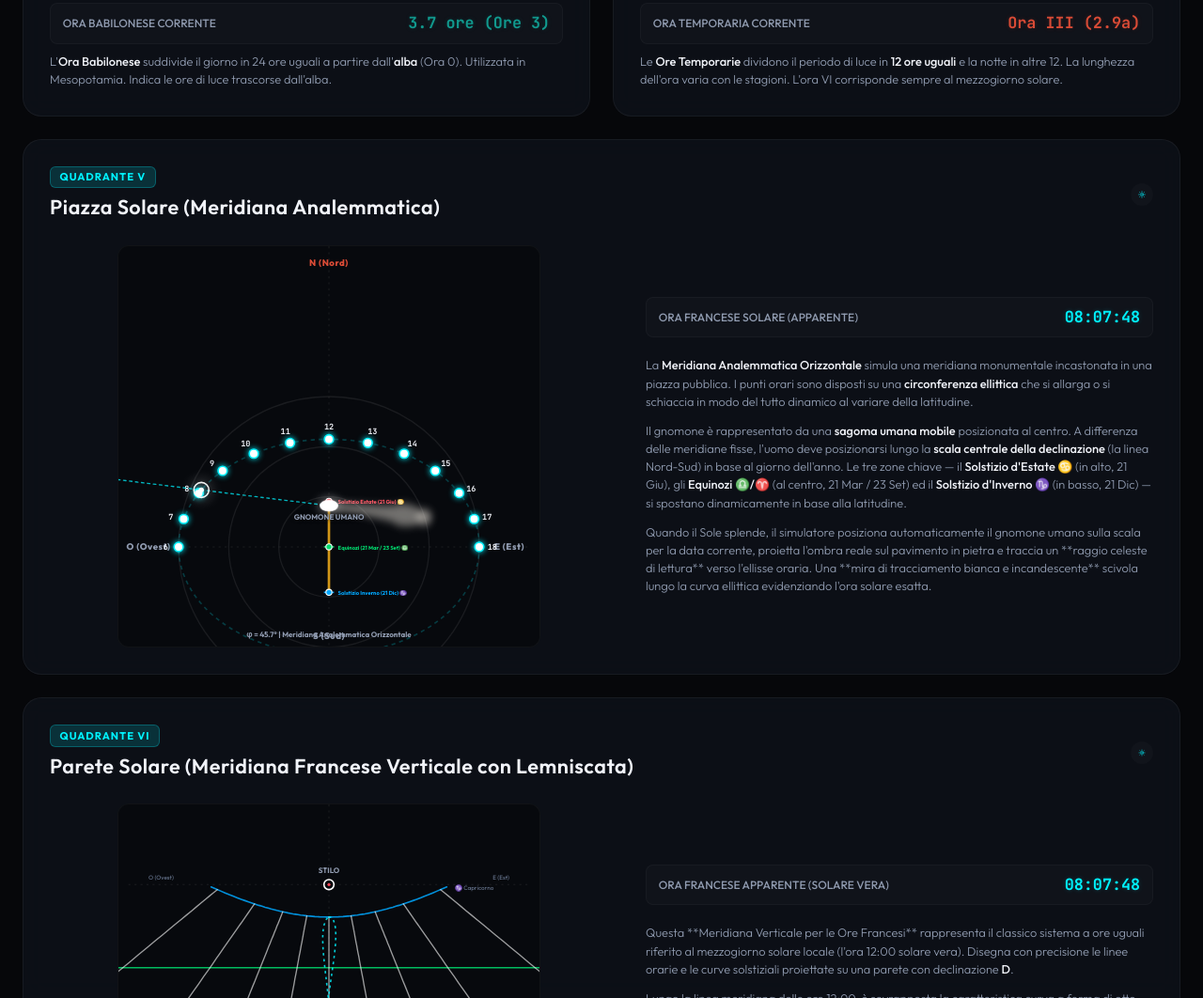
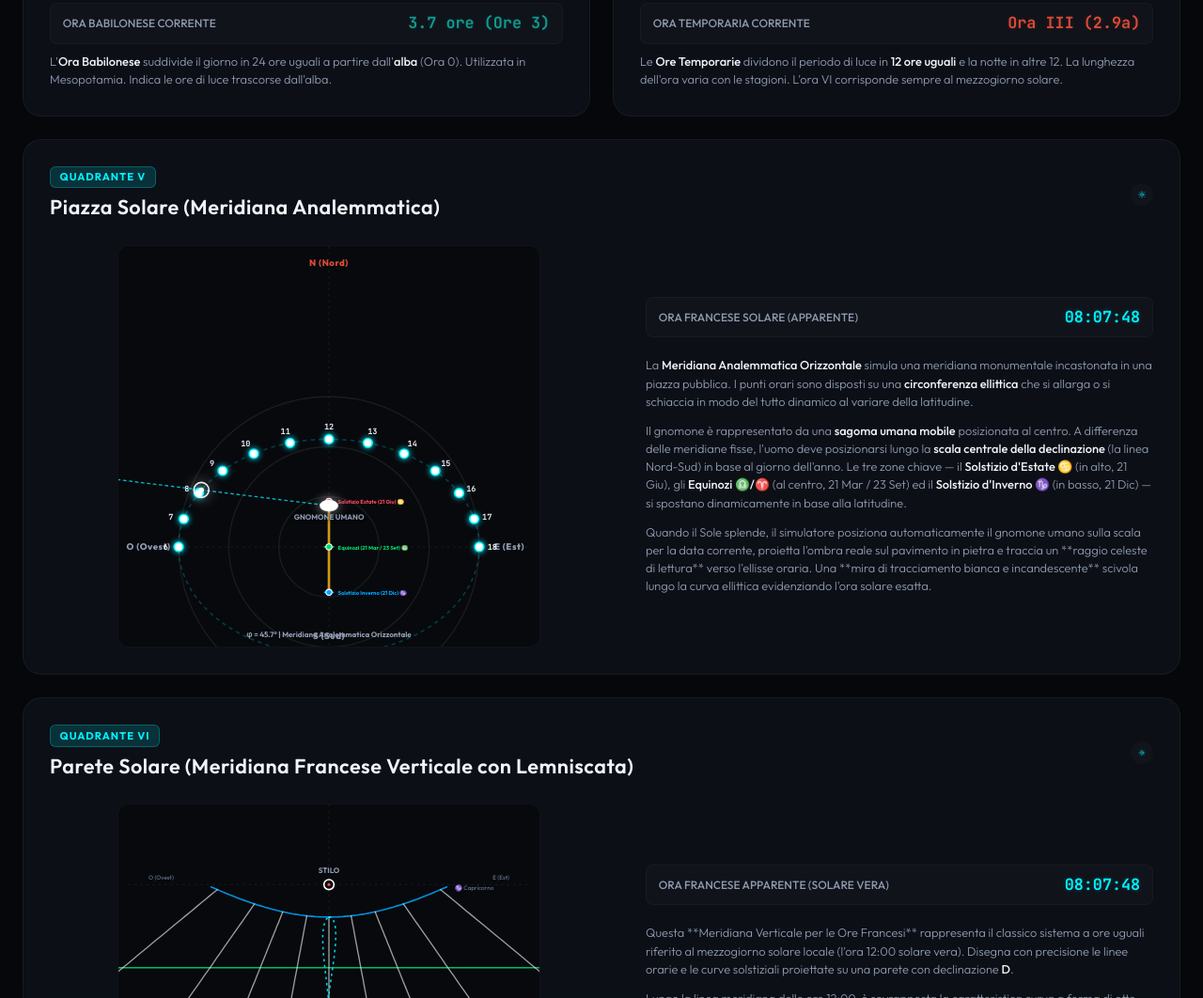
Before and after one commit to qsecofr76/SunDialTimeKeeping, a website: page index.html in a window 1280 px wide. Shown: the part 1683-2745 px from the top of the page at 94% size. Drawn offline with nearby package versions, Linux system fonts and the light colour scheme.

Commit message:
Fix: Remove dynamic human shadow silhouette from Quadrant V to avoid distortion and misalignment at low solar altitudes

```diff
--- a/index.html
+++ b/index.html
@@ -372,6 +372,6 @@
     </footer>
 
     <!-- Script principale -->
-    <script src="script.js?v=2.8"></script>
+    <script src="script.js?v=2.9"></script>
 </body>
 </html>
--- a/script.js
+++ b/script.js
@@ -773,14 +773,7 @@ function renderHorizontalSundial(svgElement, msgElement, shadowSVG) {
         const angleRad = Math.atan2(tipY - gnomonY, tipX);
         const angleDeg = radToDeg(angleRad);
 
-        // Draw the beautiful, semi-transparent beige human shadow silhouette pivoting from the feet
-        if (length > 2) {
-            const humanShadowPath = `M -2.5,0 C -3.5,-25 -4.5,-45 -6.5,-47 C -8,-48 -7.5,-58 -5,-62 C -2,-64 -1.5,-68 0,-68 C 1.5,-68 2,-64 5,-62 C 7.5,-58 8,-48 6.5,-47 C 4.5,-45 3.5,-25 2.5,0 Z`;
-            html += `<g transform="translate(0, ${gnomonY.toFixed(1)}) rotate(${angleDeg - 90}) scale(1.5, ${length / 68})" class="human-shadow-silhouette">
-                        <path d="${humanShadowPath}" />
-                        <circle cx="0" cy="-66" r="5.5" />
-                     </g>`;
-        }
+
 
         // Draw an elegant, thin, glowing dashed golden/cyan reading ray extending from the gnomon's feet all the way out
         const rayLength = 220;
```
